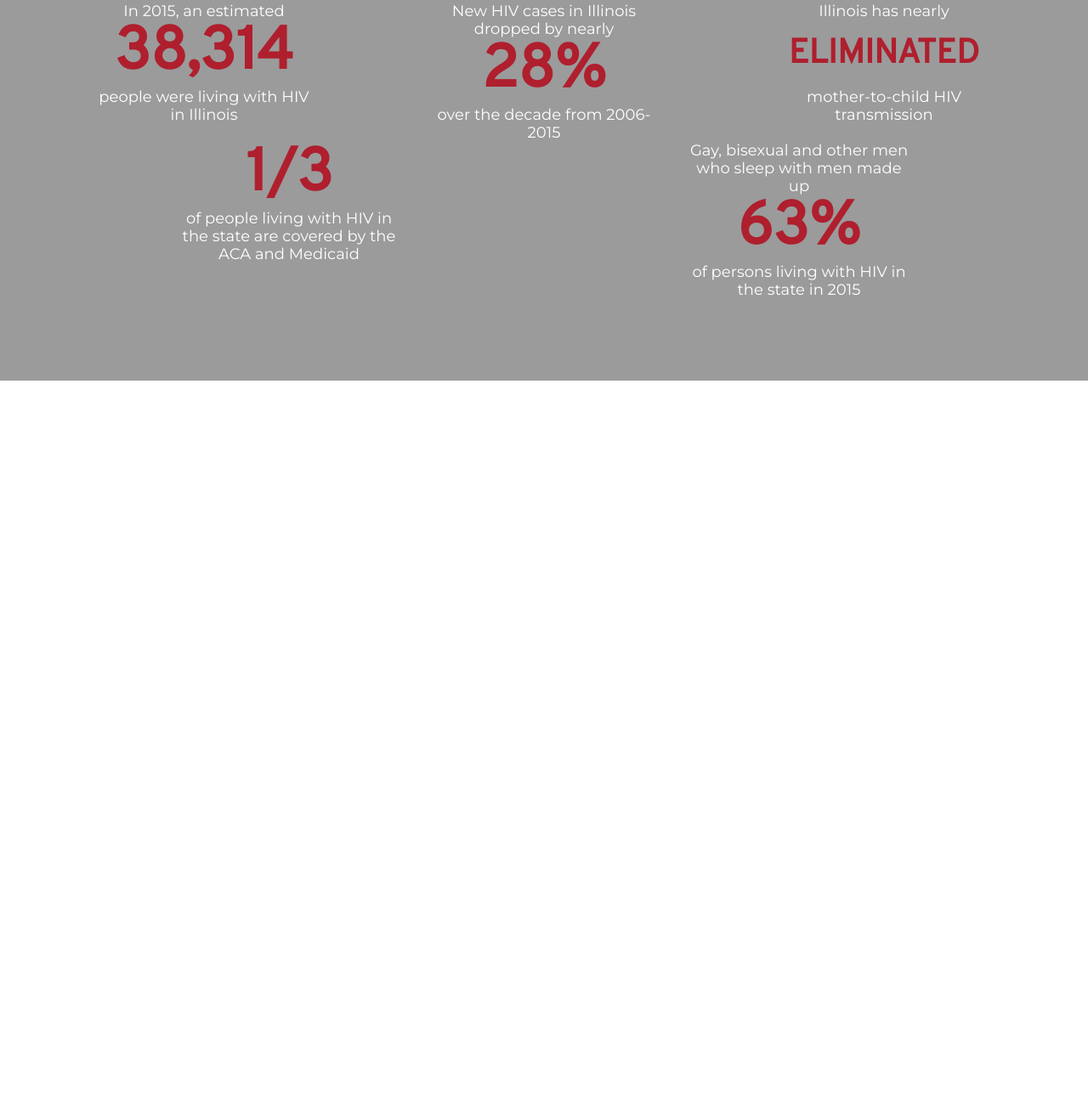
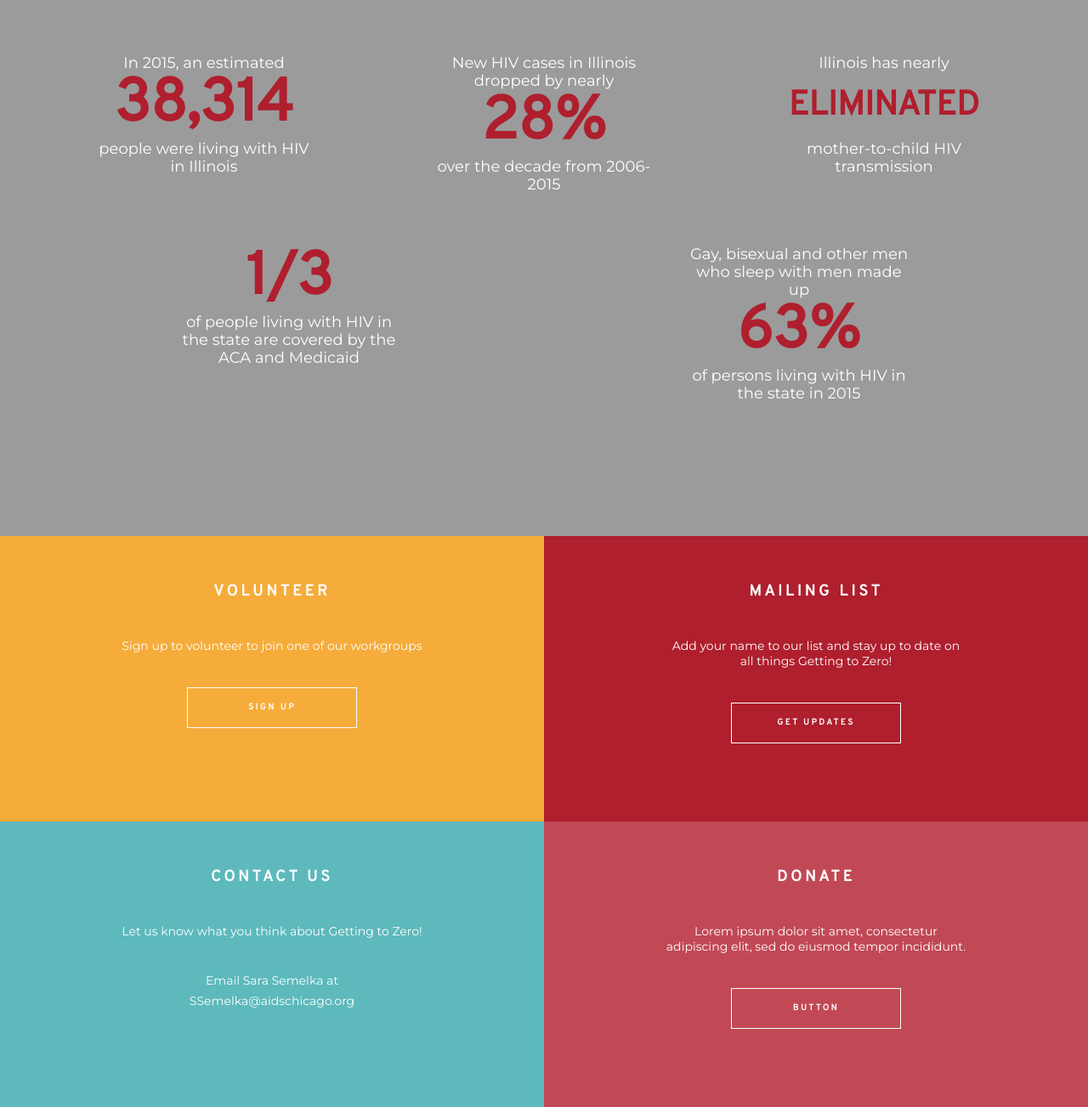
Before and after one commit to javierforero/gtz_page, a website built with webpack: page source/index.html in a window 1280 px wide. Shown: the part 2374-3677 px from the top of the page at 85% size. Before the commit the page ends 2822 px from the top, so only its background shows below. Built offline with nearby package versions, Linux system fonts and the light colour scheme.

Commit message:
contact section

```diff
--- a/source/index.html
+++ b/source/index.html
@@ -214,6 +214,38 @@
             </div>
           </div>
         </section>
+        <section class="section section-connect">
+          <div class="row">
+            <div class="col-md-6 section-connect-volunteer">
+               <h3 class="section-sm-title">VOLUNTEER</h3>
+               <p class="section-md-copy">Sign up to volunteer to join
+                one of our workgroups</p>
+                <a href="#" class="button button-black">SIGN UP</a>
+            </div>
+            <div class="col-md-6 section-connect-mailing">
+              <h3 class="section-sm-title">MAILING LIST</h3>
+              <p class="section-md-copy">Add your name to our list and stay
+                up to date on all things Getting to Zero!</p>
+              <a href="#" class="button button-black">GET UPDATES</a>
+            </div>
+          </div>
+          <div class="row">
+            <div class="col-md-6 section-connect-contact">
+              <h3 class="section-sm-title">CONTACT US</h3>
+              <p class="section-md-copy">Let us know what you think about Getting to Zero!</p>
+              <p class="section-md-copy">Email Sara Semelka at</p>
+              <a class="section-md-copy" href="mailto:SSemelka@aidschicago.org" target="_blank">SSemelka@aidschicago.org</a>
+            </div>
+            <div class="col-md-6 section-connect-donate">
+              <h3 class="section-sm-title">DONATE</h3>
+              <p class="section-md-copy">Lorem ipsum dolor sit amet,
+                consectetur adipiscing elit,
+                sed do eiusmod tempor incididunt.
+              </p>
+               <a href="#" class="button button-black">BUTTON</a>
+            </div>
+          </div>
+        </section>
       <footer class="">
       </footer>
     </div>
--- a/source/style/index.scss
+++ b/source/style/index.scss
@@ -216,6 +216,14 @@ a {
         letter-spacing: 3.83px;
         line-height: 37px;
     }
+    &-sm-title {
+        font-family: Overpass;
+        font-size: 18px;
+        font-weight: 900;
+        letter-spacing: 3.83px;
+        line-height: 28px;
+        text-align: center;
+    }
     &-md-copy {
         color: #FFFFFF;
         font-family: Montserrat;
@@ -321,6 +329,9 @@ a {
         background-color: #9B9B9B;
         color: #FFFFFF;
         padding: 96px 40px;
+        .row > div {
+            margin-bottom: 61px;
+        }
         &-stats-wrapper {
             margin: 0 auto;
             max-width: 259px;
@@ -339,6 +350,31 @@ a {
             font-size: 40px;
             font-weight: 900;
             font-family: Overpass;
+        }
+    }
+    &-connect {
+        color: #FFFFFF;
+        text-align: center;
+        .col-md-6 {
+            padding: 52px 143px;
+        }
+        .button {
+            margin: 40px auto;
+        }
+        .section-md-copy {
+            margin-top: 40px;
+        }
+        &-volunteer {
+            background-color: #F5AC3A;
+        }
+        &-mailing {
+            background-color: #AF1F2E;
+        }
+        &-contact {
+            background-color: #5DB9BC;
+        }
+        &-donate {
+            background-color: #C14955;
         }
     }
 }
```
